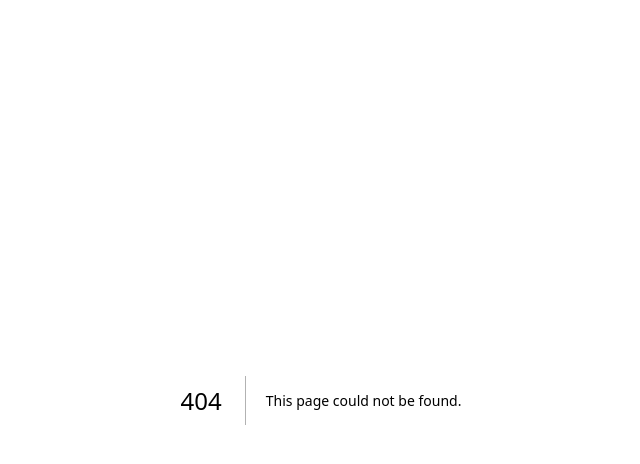
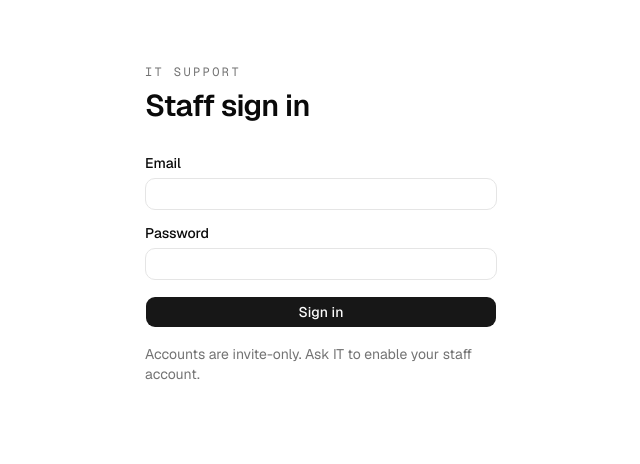
Before and after one commit to sesal78/AI-IT-Support-Automation-Agent, a Next.js app in the folder apps/web/: page /staff/login in a window 1280 px wide. Before the commit this address had no page. Shown: the top 464 px of the page, without its empty margins (319-959 px from the left). Built offline with nearby package versions, Linux system fonts and the light colour scheme.

Commit message:
feat(web): add the public staff sign-in page
The one public staff screen (G7, invite-only). It has no requireStaff call by
design; sign-up, reset and magic links do not exist.

P5-T16 (B9).

```diff
--- /dev/null
+++ b/apps/web/src/app/staff/login/page.tsx
@@ -0,0 +1,24 @@
+import { LoginForm } from "./login-form";
+
+// Rendered per request so the session cookies are read at run time (Dokploy
+// sets env on the container, not at build time).
+export const dynamic = "force-dynamic";
+
+/**
+ * The one public staff screen (P5-T16, G7). It has no `requireStaff` call by
+ * design: an unauthenticated user must reach it. Sign-up, password reset and
+ * magic links do not exist.
+ */
+export default function StaffLoginPage() {
+  return (
+    <main className="mx-auto flex w-full max-w-sm flex-1 flex-col gap-8 px-4 py-16">
+      <header className="flex flex-col gap-2">
+        <p className="font-mono text-xs tracking-[0.2em] text-muted-foreground uppercase">
+          IT support
+        </p>
+        <h1 className="text-3xl font-semibold tracking-tight">Staff sign in</h1>
+      </header>
+      <LoginForm />
+    </main>
+  );
+}
```
Also changed, not shown: 1 other file (tests, documents, lock files or other folders).
